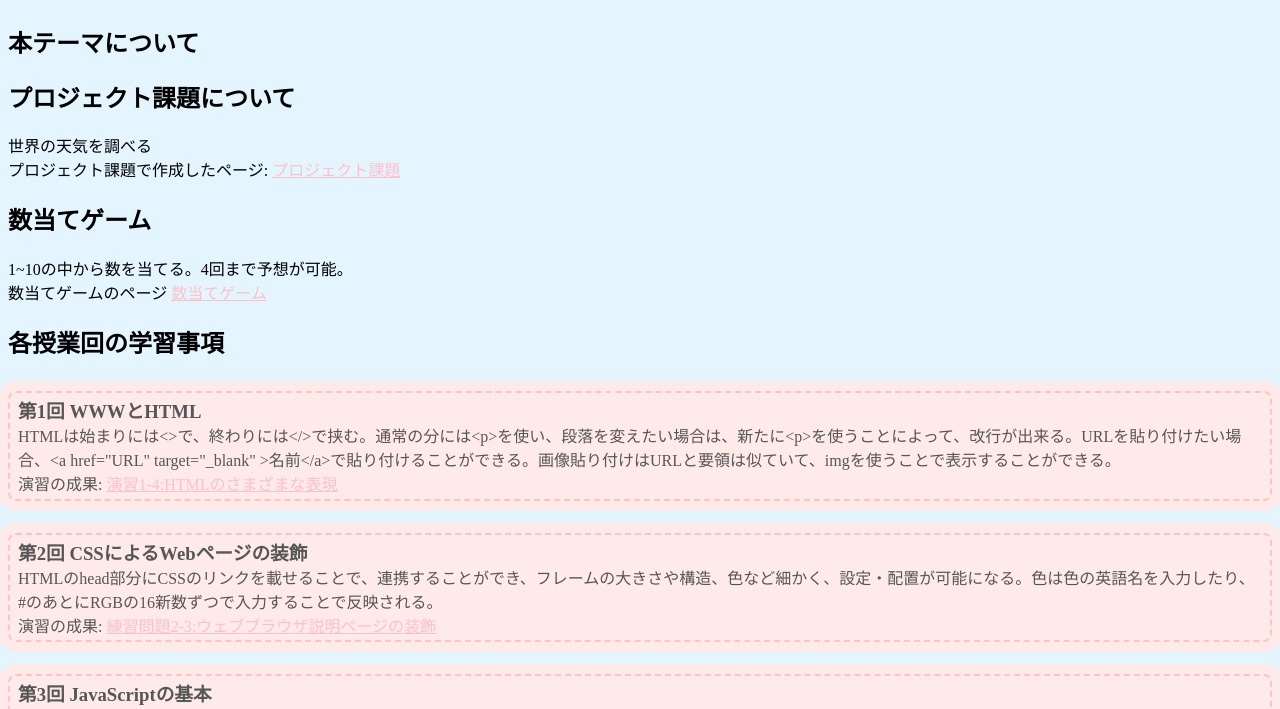
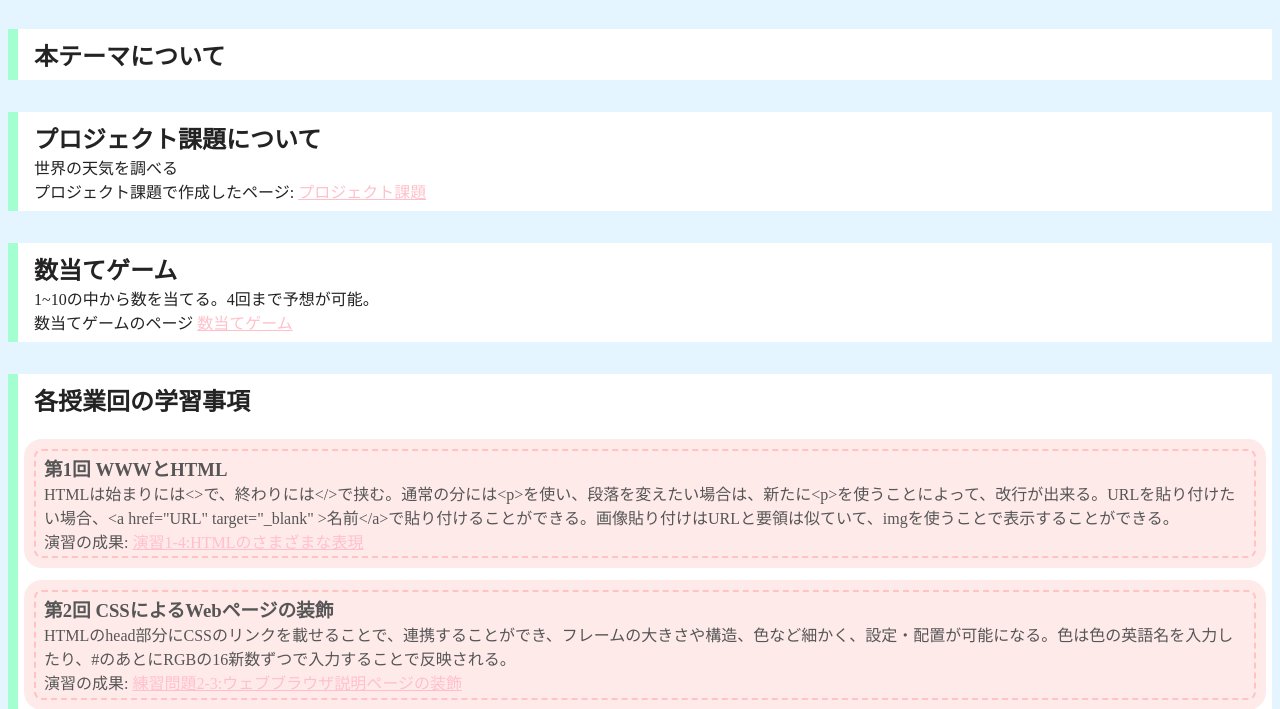
Before and after one commit to G386632023/medialabo, a plain HTML site: page index.html in a window 1280 px wide. Shown: the part 88-797 px from the top of the page. Drawn offline with Linux system fonts and the light colour scheme.

Commit message:
index-css2

```diff
--- a/index.html
+++ b/index.html
@@ -8,10 +8,12 @@
   <body>
     <h1>「Webコンテンツ作成」の成果</h1>
 
-    <div id="zentai">
+   <div class="box01">
     <h2>本テーマについて</h2>
     <p><!--目的と目標を記載。シラバス参考（100文字）--></p>
+   </div>
 
+   <div class="box02">
     <h2>プロジェクト課題について</h2>
     <p>世界の天気を調べる</p>
     <p>プロジェクト課題で作成したページ:
@@ -19,15 +21,21 @@
       title="プロジェクト課題"
       target="_blank">プロジェクト課題</a>
     </p>
+   </div>
 
+   <div class="box03">
     <h2>数当てゲーム</h2>
     <p>1~10の中から数を当てる。4回まで予想が可能。<!--各100文字--></p>
+    <p></p>
+    <p></p>
     <p>数当てゲームのページ
        <a href="kazuate.html"
           title="数当てゲーム"
           target="_blank">数当てゲーム</a>
     </p>
+  </div>
 
+  <div class="box03">
     <h2>各授業回の学習事項</h2>
 
   <div class="box1">
@@ -79,11 +87,11 @@
       target="_blank">練習問題5-3:イベントを選択する</a>
     </p>
   </div>
+  </div>
 
-
+  <div class="box03">
   <h3>感想</h3>
   <p><!--1000文字--></p>
-
-</div>
+ </div>
   </body>
 </html>
--- a/style.css
+++ b/style.css
@@ -9,6 +9,50 @@ h1 {
     1px 1px 1px #ffffff,
     2px 2px 1px #ffffff;
     text-align: center;
+}
+.box01 {
+  padding: 0.5em 1em;
+  margin: 2em 0;
+  color: #232323;
+  background: #ffffff;
+  border-left: solid 10px #a3ffcf;
+}
+.box01 h2 {
+  margin: 0;
+  padding: 0;
+}
+.box02 {
+  padding: 0.5em 1em;
+  margin: 2em 0;
+  color: #232323;
+  background: #ffffff;
+  border-left: solid 10px #a3ffcf;
+}
+.box02 h2 {
+  margin: 0;
+  padding: 0;
+}
+.box03 {
+  padding: 0.5em 1em;
+  margin: 2em 0;
+  color: #232323;
+  background: #ffffff;
+  border-left: solid 10px #a3ffcf;
+}
+.box03 h2 {
+  margin: 0;
+  padding: 0;
+}
+.box04 {
+  padding: 0.5em 1em;
+  margin: 2em 0;
+  color: #232323;
+  background: #ffffff;
+  border-left: solid 10px #a3ffcf;
+}
+.box04 h2 {
+  margin: 0;
+  padding: 0;
 }
 
 .box1 {
```
